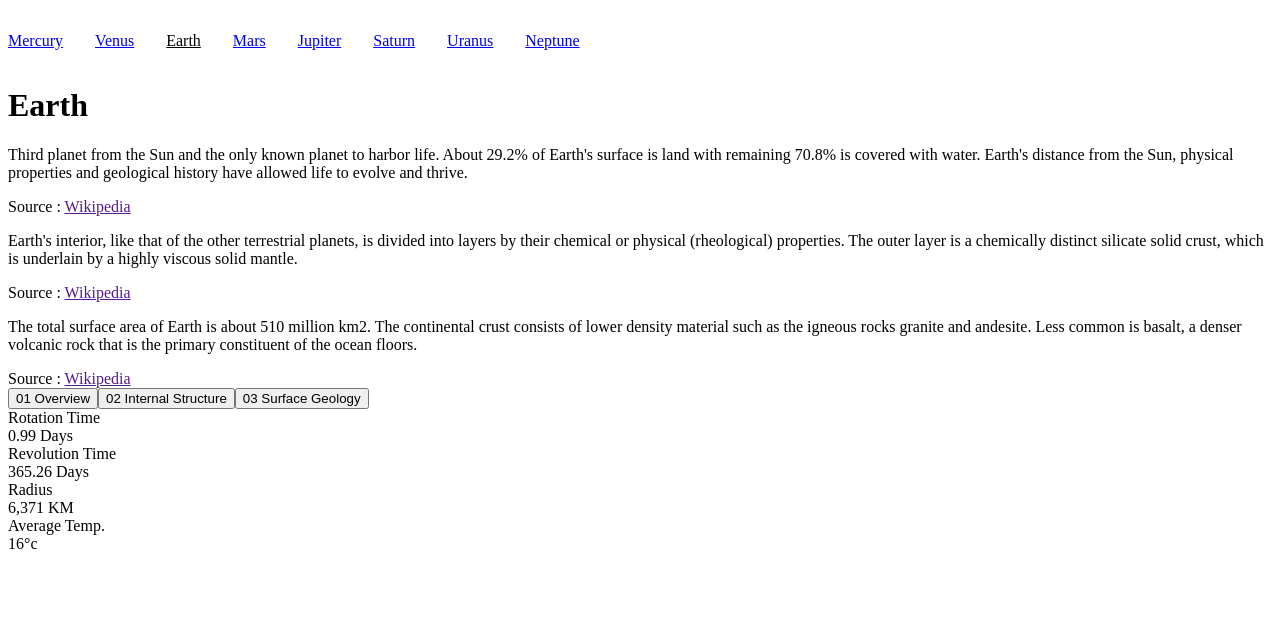
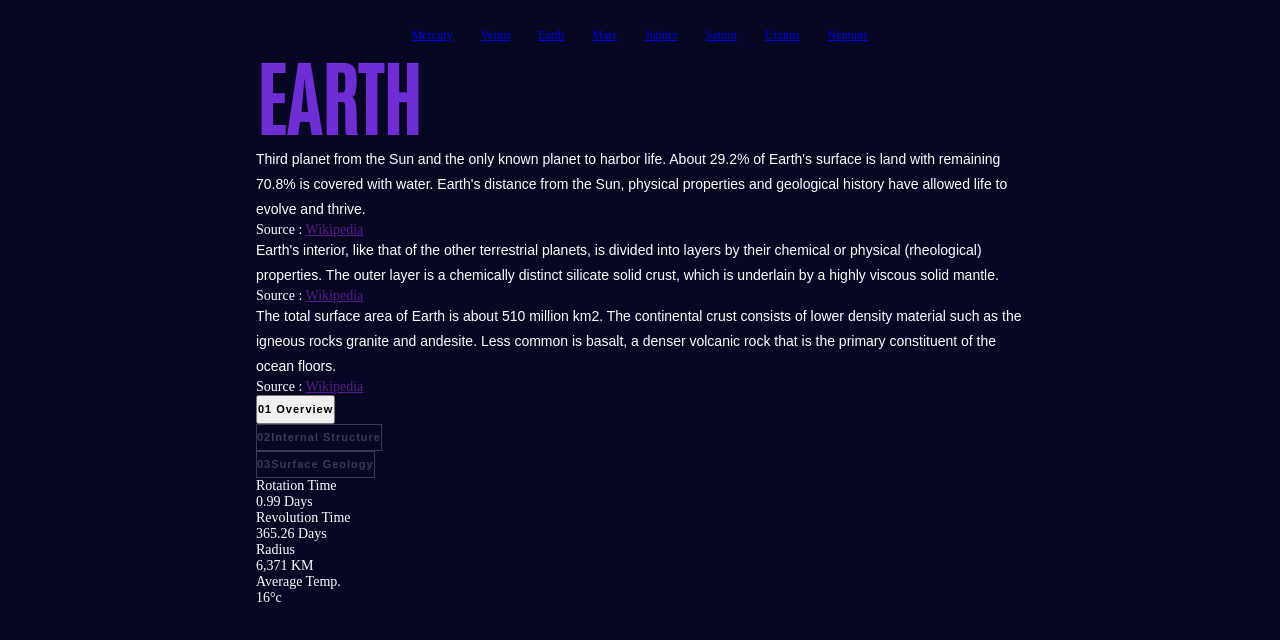
Before and after one commit to bradleyhop/frontend-mentor-planet-facts-site, a Vue app: page /earth in a window 1280 px wide. Shown: the top 640 px of the page. Built offline with nearby package versions, Linux system fonts and the light colour scheme.

Commit message:
font, color, & button scss setup

```diff
--- a/index.html
+++ b/index.html
@@ -4,10 +4,20 @@
     <meta charset="UTF-8" />
     <link rel="icon" href="/favicon.ico" />
     <meta name="viewport" content="width=device-width, initial-scale=1.0" />
+    <meta name="author" content="Bradley Smith" />
+
     <title>Planet Facts - A Frontend Mentor Project</title>
+
+    <!-- google fonts  -->
+    <link rel="preconnect" href="https://fonts.googleapis.com" />
+    <link rel="preconnect" href="https://fonts.gstatic.com" crossorigin />
+    <link
+      href="https://fonts.googleapis.com/css2?family=Antonio&family=League+Spartan&display=swap"
+      rel="stylesheet"
+    />
   </head>
   <body>
-    <div id="app"></div>
+    <div id="app" class="device-widths"></div>
     <script type="module" src="/src/main.js"></script>
   </body>
 </html>
--- a/package.json
+++ b/package.json
@@ -18,6 +18,7 @@
     "eslint": "^8.22.0",
     "eslint-plugin-vue": "^9.3.0",
     "prettier": "^2.7.1",
+    "sass": "^1.54.9",
     "vite": "^3.0.9"
   }
 }
--- a/src/App.vue
+++ b/src/App.vue
@@ -27,31 +27,21 @@ export default {
 <template>
   <div>
     <nav>
-      <RouterLink to="/mercury">Mercury</RouterLink>
-      <RouterLink to="/venus">Venus</RouterLink>
-      <RouterLink to="/earth">Earth</RouterLink>
-      <RouterLink to="/mars">Mars</RouterLink>
-      <RouterLink to="/jupiter">Jupiter</RouterLink>
-      <RouterLink to="/saturn">Saturn</RouterLink>
-      <RouterLink to="/uranus">Uranus</RouterLink>
-      <RouterLink to="/neptune">Neptune</RouterLink>
+      <RouterLink class="router-text" to="/mercury">Mercury</RouterLink>
+      <RouterLink class="router-text" to="/venus">Venus</RouterLink>
+      <RouterLink class="router-text" to="/earth">Earth</RouterLink>
+      <RouterLink class="router-text" to="/mars">Mars</RouterLink>
+      <RouterLink class="router-text" to="/jupiter">Jupiter</RouterLink>
+      <RouterLink class="router-text" to="/saturn">Saturn</RouterLink>
+      <RouterLink class="router-text" to="/uranus">Uranus</RouterLink>
+      <RouterLink class="router-text" to="/neptune">Neptune</RouterLink>
     </nav>
   </div>
 
   <RouterView />
 </template>
 
-<style scoped>
-header {
-  line-height: 1.5;
-  max-height: 100vh;
-}
-
-.logo {
-  display: block;
-  margin: 0 auto 2rem;
-}
-
+<style lang="scss">
 nav {
   width: 100%;
   font-size: 12px;
@@ -59,48 +49,7 @@ nav {
   margin-top: 2rem;
 }
 
-nav a.router-link-exact-active {
-  color: var(--color-text);
-}
-
-nav a.router-link-exact-active:hover {
-  background-color: transparent;
-}
-
-nav a {
-  display: inline-block;
-  padding: 0 1rem;
-  border-left: 1px solid var(--color-border);
-}
-
-nav a:first-of-type {
-  border: 0;
-}
-
-@media (min-width: 1024px) {
-  header {
-    display: flex;
-    place-items: center;
-    padding-right: calc(var(--section-gap) / 2);
-  }
-
-  .logo {
-    margin: 0 2rem 0 0;
-  }
-
-  header .wrapper {
-    display: flex;
-    place-items: flex-start;
-    flex-wrap: wrap;
-  }
-
-  nav {
-    text-align: left;
-    margin-left: -1rem;
-    font-size: 1rem;
-
-    padding: 1rem 0;
-    margin-top: 1rem;
-  }
+.router-text {
+  padding: 1rem;
 }
 </style>
--- /dev/null
+++ b/src/assets/style/colors.scss
@@ -0,0 +1,16 @@
+// app colors
+$white: rgb(255, 255, 255);
+$blackish: rgb(7, 7, 36);
+$dark-grey: rgb(56, 56, 79);
+$light-grey: rgb(131, 131, 145);
+
+
+// planet colors
+$mercury-blue: rgb(65, 159, 187);
+$venus-yellow: rgb(237, 162, 73);
+$earth-purple: rgb(109, 46, 213);
+$mars-red: rgb(209, 76, 50);
+$jupiter-red: rgb(216, 58, 52);
+$saturn-orange: rgb(205, 81, 32);
+$uranus-teal: rgb(30, 193, 162);
+$neptune-blue: rgb(45, 104, 240);
--- /dev/null
+++ b/src/assets/style/main.scss
@@ -0,0 +1,87 @@
+/*
+ * Sets project defaults, globals, media query breakpoints, and app layout
+ */
+
+@import "typography.scss";
+@import "colors.scss";
+
+
+// reset browser defaults
+*,
+*::before,
+*::after {
+  margin: 0;
+  padding: 0;
+  box-sizing: border-box;
+}
+
+body {
+  background-color: $blackish;
+  color: $white;
+}
+
+
+/*
+ * Device size breakpoints
+ * NOTE: no mobile breakpoint because that is the default
+ */
+@mixin tablet-breakpoint {
+  @media only screen and (min-width: 768px) {
+    @content;
+  }
+}
+
+@mixin desktop-breakpoint {
+  @media only screen and (min-width: 1280px) {
+    @content;
+  }
+}
+
+@mixin large-desktop-breakpoint {
+  @media only screen and (min-width: 1920px) {
+    @content;
+  }
+}
+
+// set max-widths for content
+.device-widths {
+  @include tablet-breakpoint {
+    width: 80vw;
+  }
+
+  @include desktop-breakpoint {
+    width: 60vw;
+  }
+
+  @include large-desktop-breakpoint {
+    width: 40vw;
+  }
+
+  width: 90vw;
+  margin: auto;
+}
+
+/*
+ * buttons
+ * NOTE: the background on color active is not set here
+ */
+// placeholder
+%button-border {
+  border: 1px solid $white;
+  opacity: 0.2;
+}
+
+.button-inactive {
+  @extend %button-border;
+  background-color: $blackish;
+  background: none;
+  color: $white;
+}
+
+.button-number {
+  @extend .header-4;
+}
+
+.button-text {
+  @extend .header-4;
+}
--- /dev/null
+++ b/src/assets/style/typography.scss
@@ -0,0 +1,43 @@
+$antonio-font:  'Antonio', sans-serif;
+$spartan-font:  'Spartan', sans-serif;
+
+html {
+  // rem
+  font-size: 14px;
+}
+
+.para-p {
+  font-family: $spartan-font;
+  font-size: 1rem;
+  line-height: 25px;
+}
+
+.header-1 {
+  font-family: $antonio-font;
+  font-size: 80px;
+  line-height: 104px;
+  text-transform: uppercase;
+}
+
+.header-2 {
+  font-family: $antonio-font;
+  font-size: 40px;
+  letter-spacing: -1.5px;
+  line-height: 52px;
+}
+
+.header-3 {
+  font-family: $spartan-font;
+  font-size: 12px;
+  font-weight: bold;
+  letter-spacing: +2.6px;
+  line-height: 25px;
+}
+
+.header-4 {
+  font-family: $spartan-font;
+  font-size: 11px;
+  font-weight: bold;
+  letter-spacing: +1px;
+  line-height: 25px;
+}
--- a/src/views/EarthView.vue
+++ b/src/views/EarthView.vue
@@ -11,12 +11,12 @@ export default {
 </script>
 
 <template>
-  <h1 class="page-title">Earth</h1>
+  <h1 class="page-title header-1">Earth</h1>
 
   <!-- Overview Content Start -->
 
   <div class="overview-container">
-    <p class="overview">
+    <p class="overview para-p">
       Third planet from the Sun and the only known planet to harbor life. About
       29.2% of Earth's surface is land with remaining 70.8% is covered with
       water. Earth's distance from the Sun, physical properties and geological
@@ -34,7 +34,7 @@ export default {
   <!-- Internal Structure Content Start -->
 
   <div class="internal-container">
-    <p class="internal-content">
+    <p class="internal-content para-p">
       Earth's interior, like that of the other terrestrial planets, is divided
       into layers by their chemical or physical (rheological) properties. The
       outer layer is a chemically distinct silicate solid crust, which is
@@ -52,7 +52,7 @@ export default {
   <!-- Surface Geology Content Start -->
 
   <div class="surface-container">
-    <p class="surface-content">
+    <p class="surface-content para-p">
       The total surface area of Earth is about 510 million km2. The continental
       crust consists of lower density material such as the igneous rocks granite
       and andesite. Less common is basalt, a denser volcanic rock that is the
@@ -68,9 +68,25 @@ export default {
   <!-- Surface Geology Content End -->
 
   <div class="fact-menu">
-    <button>01 Overview</button>
-    <button>02 Internal Structure</button>
-    <button>03 Surface Geology</button>
+    <!-- dynamically set class here later -->
+    <div class="button-container">
+      <button class="button-active">
+        <span class="button-number">01</span
+        ><span class="button-text"> Overview</span>
+      </button>
+    </div>
+    <div class="button-container">
+      <button class="button-inactive">
+        <span class="button-number">02</span>
+        <span class="button-text">Internal Structure</span>
+      </button>
+    </div>
+    <div class="button-container">
+      <button class="button-inactive">
+        <span class="button-number">03</span
+        ><span class="button-text">Surface Geology</span>
+      </button>
+    </div>
   </div>
 
   <div class="number-facts-container">
@@ -95,3 +111,9 @@ export default {
     </div>
   </div>
 </template>
+
+<style lang="scss">
+.page-title {
+  color: $earth-purple;
+}
+</style>
--- a/vite.config.js
+++ b/vite.config.js
@@ -11,4 +11,15 @@ export default defineConfig({
       "@": fileURLToPath(new URL("./src", import.meta.url)),
     },
   },
+  css: {
+    preprocessorOptions: {
+      scss: {
+        additionalData: `
+        @import "@/assets/style/main.scss";
+        @import "@/assets/style/typography.scss";
+        @import "@/assets/style/colors.scss";
+        `,
+      },
+    },
+  },
 });
```
Also changed, not shown: 2 other files (tests, documents, lock files or other folders).
